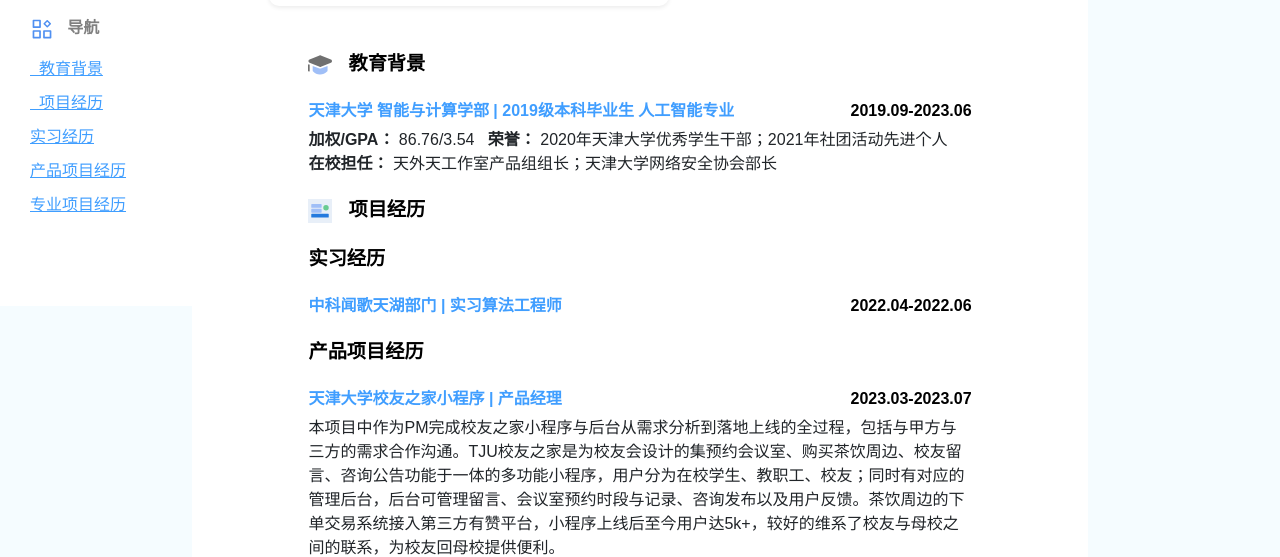
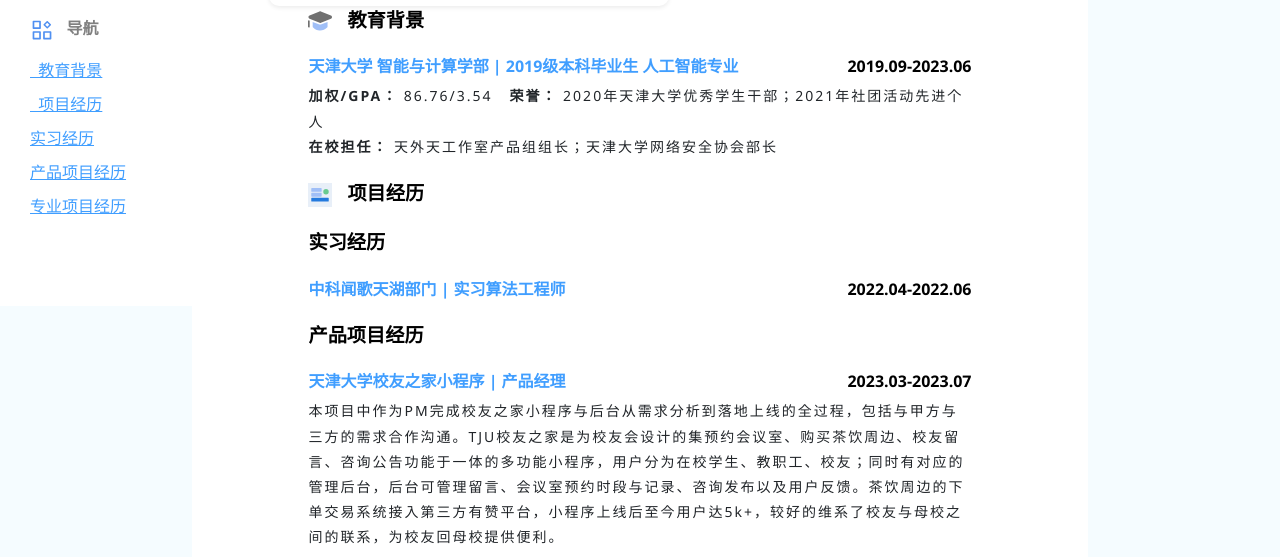
Before and after one commit to wawaup/wawaup.github.io, a website: page index.html in a window 1280 px wide. Shown: the part 254-811 px from the top of the page. Drawn offline with nearby package versions, Linux system fonts and the light colour scheme; no server answers.

Commit message:
change font and font gap

```diff
--- a/styles.css
+++ b/styles.css
@@ -1,5 +1,5 @@
 body{
-    font-family: Arial, Helvetica, sans-serif;
+    font-family:'Segoe UI', Tahoma, Geneva, Verdana, sans-serif;
 }
 
 
@@ -76,7 +76,7 @@
     border-radius: 10px;
     background-color: white;
     padding: 13%;
-    padding-top: 15%;
+    padding-top: 10%;
     height: 80%;
 }
 
@@ -106,4 +106,7 @@
 
 .description {
     margin-top: 5px;
+    font-size: 14px;
+    letter-spacing: 2px;
+    line-height: 1.8;
 }
```
